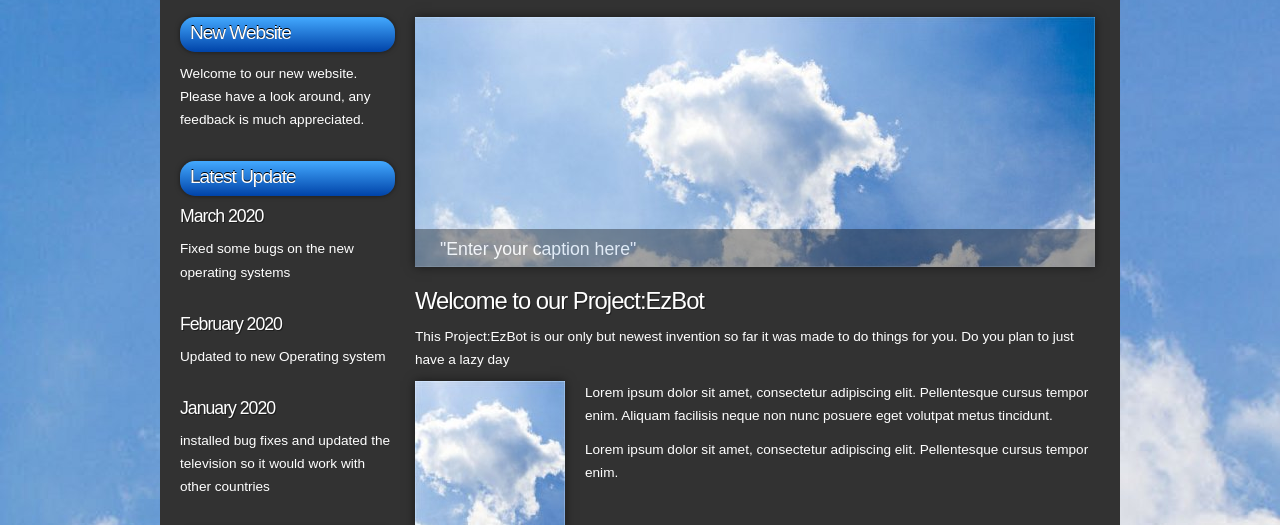
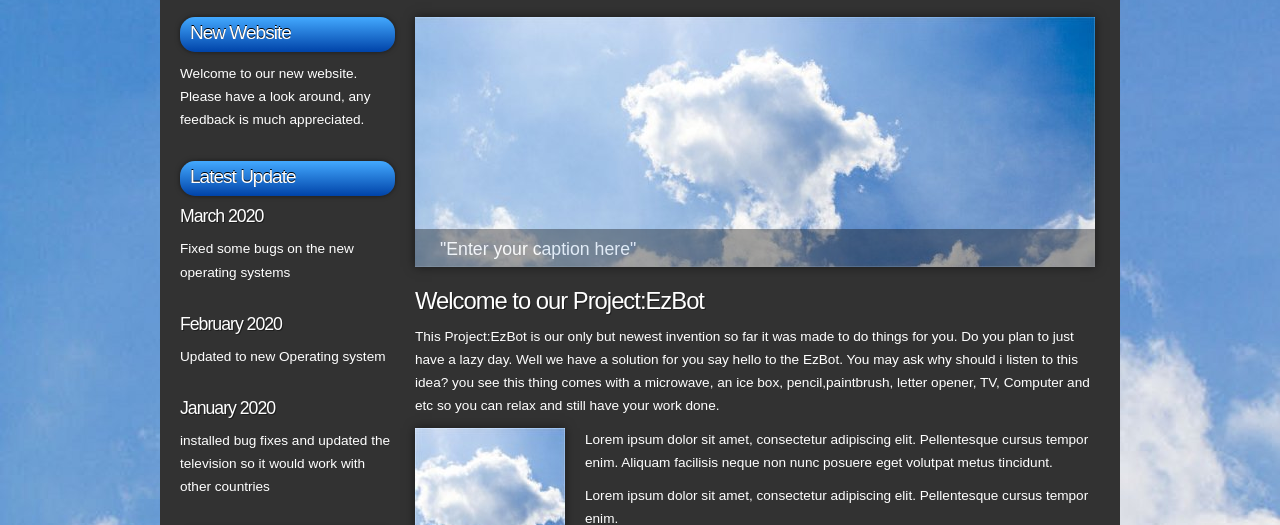
Before and after one commit to Btang516/Btang516.github.io, a plain HTML site: page index.html in a window 1280 px wide. Shown: the part 173-698 px from the top of the page. Drawn offline with Linux system fonts and the light colour scheme.

Commit message:
Changed more text

```diff
--- a/index.html
+++ b/index.html
@@ -82,7 +82,7 @@
 	  <div id="content">
         <div class="content_item">
 		  <h1>Welcome to our Project:EzBot</h1>
-	      <p>This Project:EzBot is our only but newest invention so far it was made to do things for you. Do you plan to just have a lazy day</p>
+	      <p>This Project:EzBot is our only but newest invention so far it was made to do things for you. Do you plan to just have a lazy day. Well we have a solution for you say hello to the EzBot. You may ask why should i listen to this idea? you see this thing comes with a microwave, an ice box, pencil,paintbrush, letter opener, TV, Computer and etc so you can relax and still have your work done.</p>
 
 		  <div class="content_image">
 		    <img src="images/content_image1.jpg" alt="image1"/>
```
